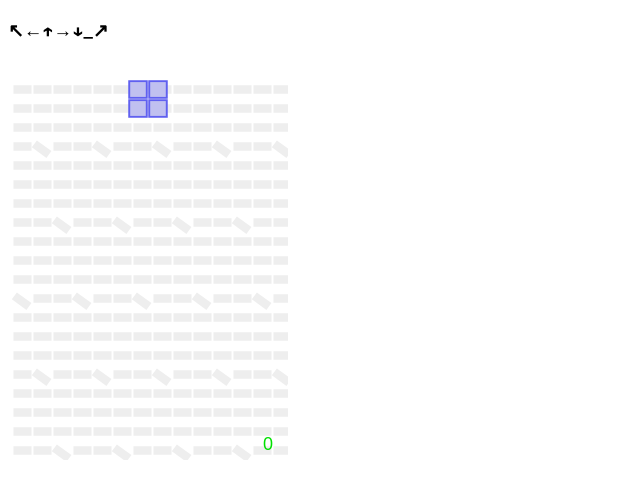
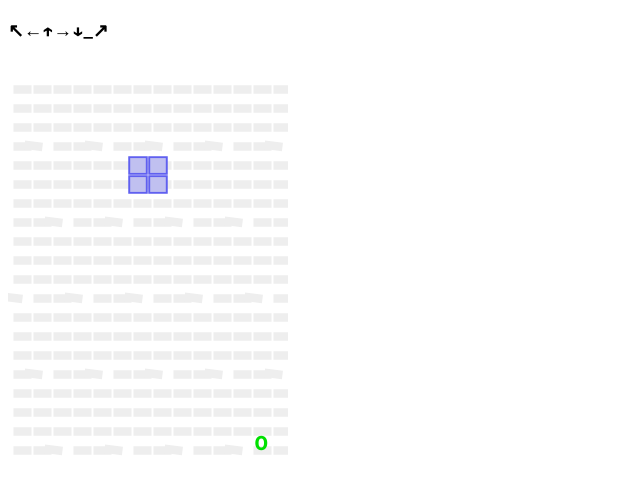
Before and after one commit to pvto/js-tetris, a plain HTML site: page index.html in a window 1280 px wide. Shown: the whole page, without its empty margins (0-640 px from the left). Drawn offline with Linux system fonts and the light colour scheme.

Commit message:
autodrop

```diff
--- a/index.html
+++ b/index.html
@@ -88,11 +88,12 @@
     a.y = piece.y0
   };
   var activePiece = {
-    redraw: true, score: 0, level: 0
+    redraw: true, score: 0, level: 0,
+    timer: new Date().getTime()
   };
   BLOCK_SCORE = [0, 40, 100, 300, 1200];
   var scoreMessage = { x: width - block*1, y: height - block*0.5, text: "0",
-    font: "18px " + FONT, fill: "#00e000"};
+    font: "20px " + FONT, fill: "#00e000", xalign: -1 };
   var messages = [ scoreMessage ];
 
   initActivePiece(activePiece, randomPiece());
@@ -199,9 +200,18 @@
     var font = message.font || ("64px " + FONT);
     context.font = font;
     var measurex = context.measureText(message.text);
-    message.drawx = message.x - measurex.width / 2;
+    message.drawx = message.x + measurex.width * (((message.xalign||0.5)-1)/2);
     context.fillStyle = message.fill || "#D0D0D0";
     context.fillText(message.text, message.drawx, message.y);
+  };
+
+  var dropOne = function() {
+    if (!testCrash({y:activePiece.y + 1, x:activePiece.x}, activePiece.piece.p)) {
+      activePiece.y++;
+    } else {
+      renew();
+    }
+    activePiece.redraw = true;
   };
 
   var renew = function() {
@@ -310,11 +320,7 @@
         activePiece.piece.p = tmp;
       }
     } else if (40 == event.keyCode) {
-      if (!testCrash({y:activePiece.y + 1, x:activePiece.x}, activePiece.piece.p)) {
-        activePiece.y++;
-      } else {
-        renew();
-      }
+      dropOne();
     } else if (32 == event.keyCode) {
       while (!testCrash({y:activePiece.y + 1, x:activePiece.x}, activePiece.piece.p)) {
         activePiece.y++;
@@ -325,11 +331,16 @@
     }
   };
   var drawThread = function() {
-      if (activePiece.redraw) {
-        drawBoard();
-        activePiece.redraw = false;
-      }
-      window.setTimeout(drawThread, 50);
+    var now = new Date().getTime();
+    if (now > activePiece.timer + 1000 / (activePiece.level + 1)) {
+      dropOne();
+      activePiece.timer = now;
+    }
+    if (activePiece.redraw) {
+      drawBoard();
+      activePiece.redraw = false;
+    }
+    window.setTimeout(drawThread, 50);
   };
   drawThread();
 
```
